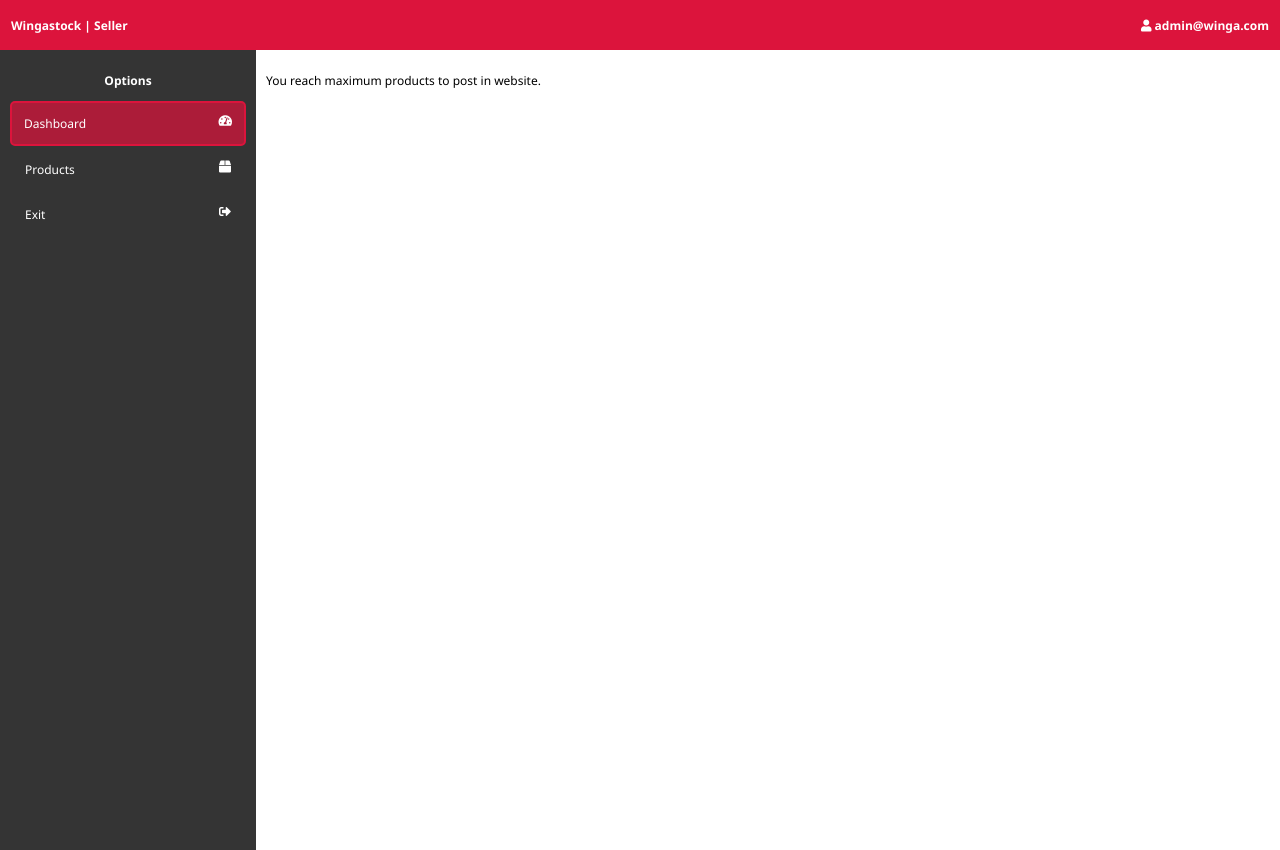
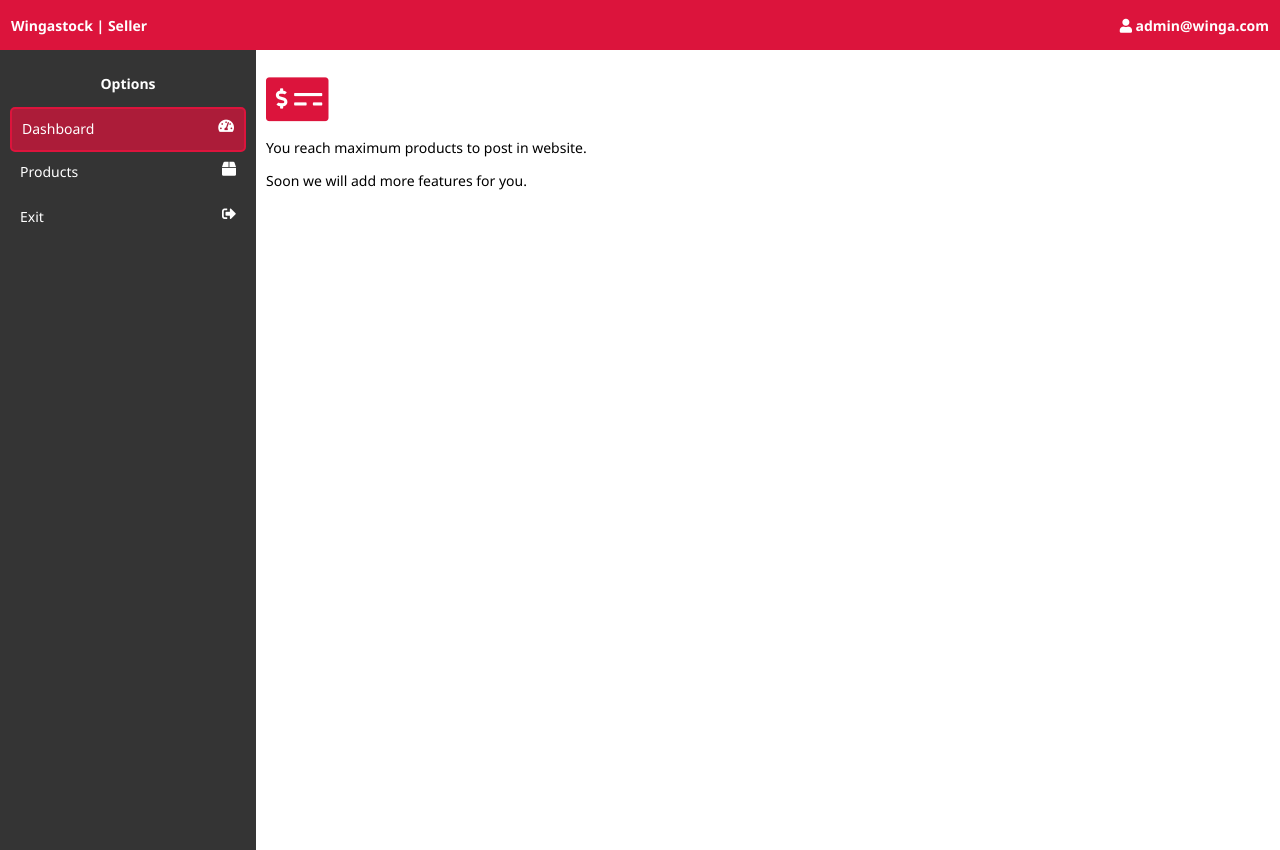
Before and after one commit to Ktraveller/wingastock, a Django app: page /sellers/payment_alert/ in a window 1280 px wide. Run offline with Django 5.2, Linux system fonts and the light colour scheme; a user stored in the database is signed in.

Commit message:
updated project

```diff
--- a/wingastock/core/static/seller_css/sellers_style.css
+++ b/wingastock/core/static/seller_css/sellers_style.css
@@ -1,6 +1,6 @@
 * {
     box-sizing: border-box;
-    font-size: 12px;
+    font-size: 14px;
     font-family: "Segoe UI", sans-serif;
 }
 
@@ -101,7 +101,7 @@ ul>a {
 ul>a>li {
     width: 100%;
     height: 45px;
-    padding: 15px;
+    padding: 10px;
 }
 
 ul>a>li>i {
@@ -112,7 +112,7 @@ ul>a>li>i {
     background: rgba(220, 20, 60, 0.722);
     border: 2px solid crimson;
     border-radius: 5px;
-    padding: 12px;
+    padding: 10px;
 }
 
 ul>a>li:hover {
@@ -376,7 +376,7 @@ textarea {
     padding-left: 10px;
     border-style: none;
     outline: none;
-    border-bottom: 1px solid rgba(0, 0, 0, 0.267);
+    border: 1px solid rgba(0, 0, 0, 0.267);
     border-radius: 5px;
 }
 
--- a/wingastock/core/templates/sellers/add_product.html
+++ b/wingastock/core/templates/sellers/add_product.html
@@ -50,8 +50,8 @@
         <div class="header-holder-100">
             <div class="header-100">
                 <div class="action-holder-101">
-                    <button type="button" id="menu1" onclick="open_menu('open')">m</button>
-                    <button type="button" id="menu2" style="display: none;" onclick="open_menu('close')">c</button>
+                    <button type="button" id="menu1" onclick="open_menu('open')"><i class="fas fa-bars"></i></button>
+                    <button type="button" id="menu2" style="display: none;" onclick="open_menu('close')"><i class="fas fa-times"></i></button>
                 </div>
                 <div class="title-holder-101">
                     <button type="button">Wingastock | Seller</button>
@@ -195,7 +195,7 @@
 
                         <div class="input-holder-203 submit-203">
                             <div>
-                                <i><input type="submit" value="Save product">
+                                <input type="submit" value="Save product">
                             </div>
                         </div>
 
--- a/wingastock/core/templates/sellers/edit_product.html
+++ b/wingastock/core/templates/sellers/edit_product.html
@@ -50,8 +50,8 @@
         <div class="header-holder-100">
             <div class="header-100">
                 <div class="action-holder-101">
-                    <button type="button" id="menu1" onclick="open_menu('open')">m</button>
-                    <button type="button" id="menu2" style="display: none;" onclick="open_menu('close')">c</button>
+                    <button type="button" id="menu1" onclick="open_menu('open')"><i class="fas fa-bars"></i></button>
+                    <button type="button" id="menu2" style="display: none;" onclick="open_menu('close')"><i class="fas fa-times"></i></button>
                 </div>
                 <div class="title-holder-101">
                     <button type="button">Wingastock | Seller</button>
--- a/wingastock/core/templates/sellers/index.html
+++ b/wingastock/core/templates/sellers/index.html
@@ -19,8 +19,8 @@
         <div class="header-holder-100">
             <div class="header-100">
                 <div class="action-holder-101">
-                    <button type="button" id="menu1" onclick="open_menu('open')">m</button>
-                    <button type="button" id="menu2" style="display: none;" onclick="open_menu('close')">c</button>
+                    <button type="button" id="menu1" onclick="open_menu('open')"><i class="fas fa-bars"></i></button>
+                    <button type="button" id="menu2" style="display: none;" onclick="open_menu('close')"><i class="fas fa-times"></i></button>
                 </div>
                 <div class="title-holder-101">
                     <button type="button">Wingastock | Seller</button>
--- a/wingastock/core/templates/sellers/payment_alert.html
+++ b/wingastock/core/templates/sellers/payment_alert.html
@@ -19,8 +19,8 @@
         <div class="header-holder-100">
             <div class="header-100">
                 <div class="action-holder-101">
-                    <button type="button" id="menu1" onclick="open_menu('open')">m</button>
-                    <button type="button" id="menu2" style="display: none;" onclick="open_menu('close')">c</button>
+                    <button type="button" id="menu1" onclick="open_menu('open')"><i class="fas fa-bars"></i></button>
+                    <button type="button" id="menu2" style="display: none;" onclick="open_menu('close')"><i class="fas fa-times"></i></button>
                 </div>
                 <div class="title-holder-101">
                     <button type="button">Wingastock | Seller</button>
@@ -62,8 +62,10 @@
             <div class="right-holder-201">
                 <div class="card-holder-201">
 
+                    <p><i class="fas fa-money-check-alt" style="font-size: 50px; color: crimson;"></i></p>
                     <p>You reach maximum products to post in website.</p>
 
+                    <p>Soon we will add more features for you.</p>
 
                 </div>
             </div>
--- a/wingastock/core/templates/sellers/preview.html
+++ b/wingastock/core/templates/sellers/preview.html
@@ -19,8 +19,8 @@
         <div class="header-holder-100">
             <div class="header-100">
                 <div class="action-holder-101">
-                    <button type="button" id="menu1" onclick="open_menu('open')">m</button>
-                    <button type="button" id="menu2" style="display: none;" onclick="open_menu('close')">c</button>
+                    <button type="button" id="menu1" onclick="open_menu('open')"><i class="fas fa-bars"></i></button>
+                    <button type="button" id="menu2" style="display: none;" onclick="open_menu('close')"><i class="fas fa-times"></i></button>
                 </div>
                 <div class="title-holder-101">
                     <button type="button">Wingastock | Seller</button>
--- a/wingastock/core/views/sellers_views/products.py
+++ b/wingastock/core/views/sellers_views/products.py
@@ -12,7 +12,7 @@ from core.models import Product
 # Product list
 @login_required(login_url="login_seller")
 def seller_products(request):
-    products = Product.objects.all().order_by('created_at')
+    products = Product.objects.filter(phone=request.user.username).order_by('created_at')
     return render(request, 'sellers/products.html', {
         'products': products
     })
```
Also changed, not shown: wingastock/core/templates/sellers/products.html (+9 -2 lines), wingastock/db.sqlite3.
